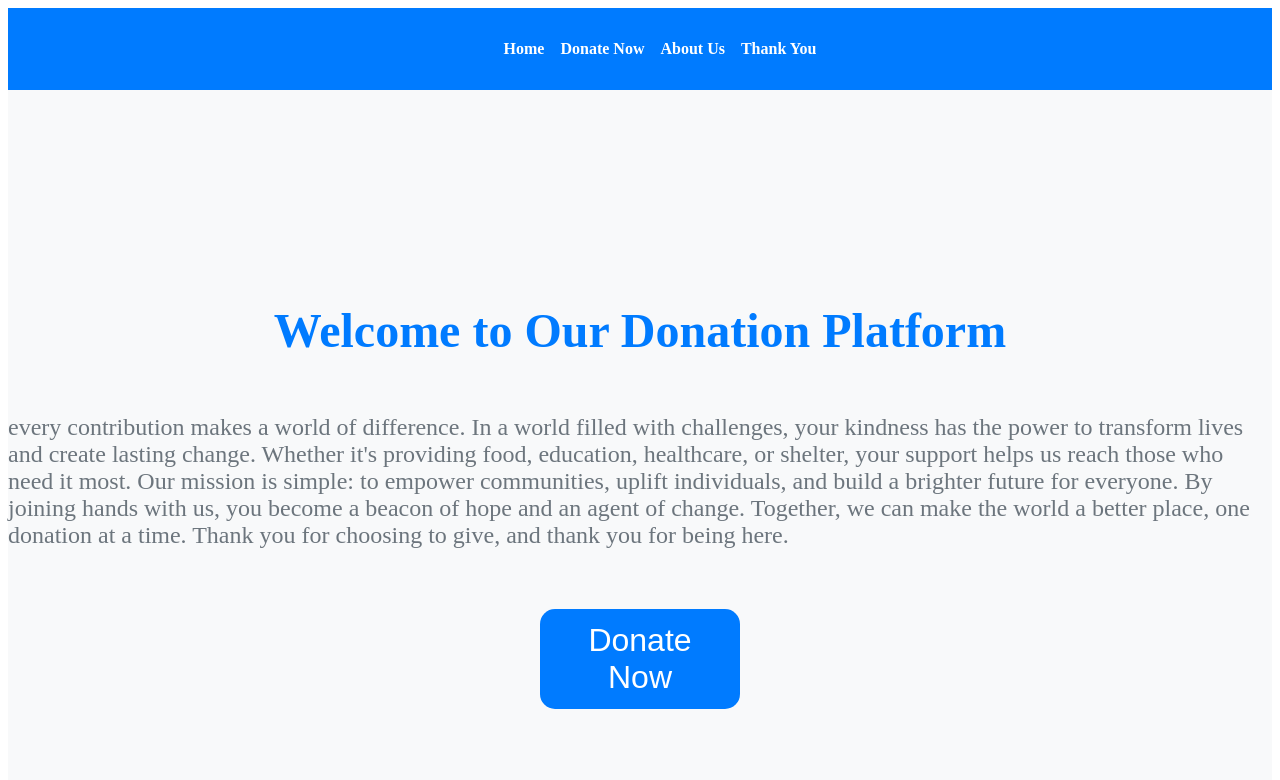
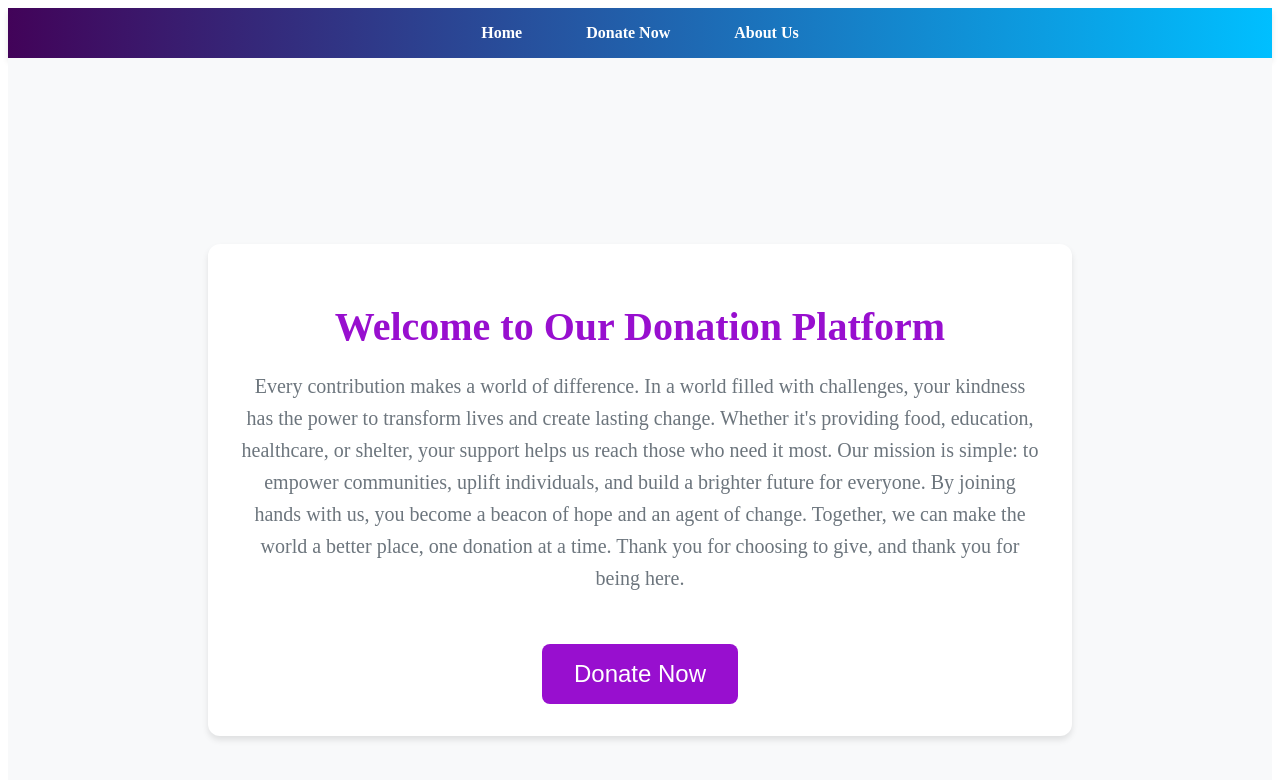
Before and after one commit to dagiz6/Donation-Web_App, a React (Vite) app: page / in a window 1280 px wide. Shown: the top 780 px of the page. Built offline with nearby package versions, Linux system fonts and the light colour scheme.

Commit message:
css change

```diff
--- a/src/Components/Payment/Payment.jsx
+++ b/src/Components/Payment/Payment.jsx
@@ -26,12 +26,11 @@ const styles = {
     buttons: {
         padding: '0.75rem',
         fontSize: '1rem',
-        backgroundColor: '#007BFF',
+        backgroundColor: '#980fcf',
         color: '#fff',
         border: 'none',
         borderRadius: '4px',
         cursor: 'pointer',
-        marginLeft: '3.7rem',
       },}
 
 export default Payment
--- a/src/Pages/NavBar/Navbar.jsx
+++ b/src/Pages/NavBar/Navbar.jsx
@@ -14,9 +14,6 @@ const Navbar = () => {
         <li>
           <Link to="/about" style={styles.navItem}>About Us</Link>
         </li>
-        <li>
-          <Link to="/thank-you" style={styles.navItem}>Thank You</Link>
-        </li>
       </ul>
     </nav>
   );
@@ -28,17 +25,28 @@ const styles = {
     justifyContent: 'center',
     backgroundColor: '#007BFF',
     padding: '1rem',
+    background: 'linear-gradient(90deg,rgb(66, 3, 89), #00BFFF)', // Gradient background
+    boxShadow: '0 4px 6px rgba(0, 0, 0, 0.1)', // Subtle shadow for depth
   },
   navList: {
     listStyle: 'none',
     display: 'flex',
-    gap: '1rem',
+    gap: '2rem',
+    margin: 0,
+    padding: 0,
   },
   navItem: {
     color: '#fff',
     textDecoration: 'none',
     fontWeight: 'bold',
     fontSize: '1rem',
+    padding: '0.5rem 1rem',
+    borderRadius: '4px',
+    transition: 'background-color 0.3s ease, transform 0.2s ease',
+  },
+  navItemHover: {
+    backgroundColor: 'rgba(255, 255, 255, 0.2)', // Light hover effect
+    transform: 'translateY(-2px)', // Slight lift on hover
   },
 };
 
--- a/src/Pages/WelcomeScreen/WelcomeScreen.jsx
+++ b/src/Pages/WelcomeScreen/WelcomeScreen.jsx
@@ -4,14 +4,16 @@ import { Link } from 'react-router-dom';
 const WelcomeScreen = () => {
   return (
     <div style={styles.container}>
-      <h1 style={styles.title}>Welcome to Our Donation Platform</h1>
-      <p style={styles.subtitle}>every contribution makes a world of difference. In a world filled with challenges, your kindness has the power to transform lives and create lasting change. Whether it's providing food, education, healthcare, or shelter, your support helps us reach those who need it most. Our mission is simple: to empower communities, uplift individuals, and build a brighter future for everyone. By joining hands with us, you become a beacon of hope and an agent of change. Together, we can make the world a better place, one donation at a time. Thank you for choosing to give, and thank you for being here.</p>
-     <br /> <br />
-      <Link to ="/donate">
-        <button type="submit" style={styles.button}>
-          Donate Now
-        </button>
-      </Link>
+      <div style={styles.content}>
+        <h1 style={styles.title}>Welcome to Our Donation Platform</h1>
+        <p style={styles.subtitle}>
+          Every contribution makes a world of difference. In a world filled with challenges, your kindness has the power to transform lives and create lasting change. Whether it's providing food, education, healthcare, or shelter, your support helps us reach those who need it most. Our mission is simple: to empower communities, uplift individuals, and build a brighter future for everyone. By joining hands with us, you become a beacon of hope and an agent of change. Together, we can make the world a better place, one donation at a time. Thank you for choosing to give, and thank you for being here.
+        </p>
+        <br />
+        <Link to="/donate" style={styles.link}>
+          <button style={styles.button}>Donate Now</button>
+        </Link>
+      </div>
     </div>
   );
 };
@@ -19,32 +21,49 @@ const WelcomeScreen = () => {
 const styles = {
   container: {
     display: 'flex',
-    flexDirection: 'column',
     alignItems: 'center',
     justifyContent: 'center',
-    height: '100vh',
+    minHeight: '100vh',
     backgroundColor: '#f8f9fa',
+    padding: '2rem',
+    textAlign: 'center',
+  },
+  content: {
+    maxWidth: '800px',
+    padding: '2rem',
+    backgroundColor: '#ffffff',
+    borderRadius: '12px',
+    boxShadow: '0 4px 6px rgba(0, 0, 0, 0.1)',
   },
   title: {
-    fontSize: '3rem',
+    fontSize: '2.5rem',
     fontWeight: 'bold',
-    color: '#007BFF',
+    color: '#980fcf',
+    marginBottom: '1rem',
   },
   subtitle: {
-    fontSize: '1.5rem',
+    fontSize: '1.25rem',
     color: '#6c757d',
+    lineHeight: '1.6',
+    marginBottom: '2rem',
   },
   button: {
-    padding: '0.75rem',
-    height: '100px',
-    width: '200px',
-    fontSize: '2rem',
-    backgroundColor: '#007BFF',
+    padding: '1rem 2rem',
+    fontSize: '1.5rem',
+    backgroundColor: '#980fcf',
     color: '#fff',
     border: 'none',
-    borderRadius: '15px',
+    borderRadius: '8px',
     cursor: 'pointer',
-  }
+    transition: 'background-color 0.3s ease, transform 0.2s ease',
+  },
+  buttonHover: {
+    backgroundColor: '#0056b3',
+    transform: 'translateY(-2px)',
+  },
+  link: {
+    textDecoration: 'none',
+  },
 };
 
 export default WelcomeScreen;
--- a/src/index.css
+++ b/src/index.css
@@ -0,0 +1,3 @@
+.sss{
+    color: #980fcf
+}
```
